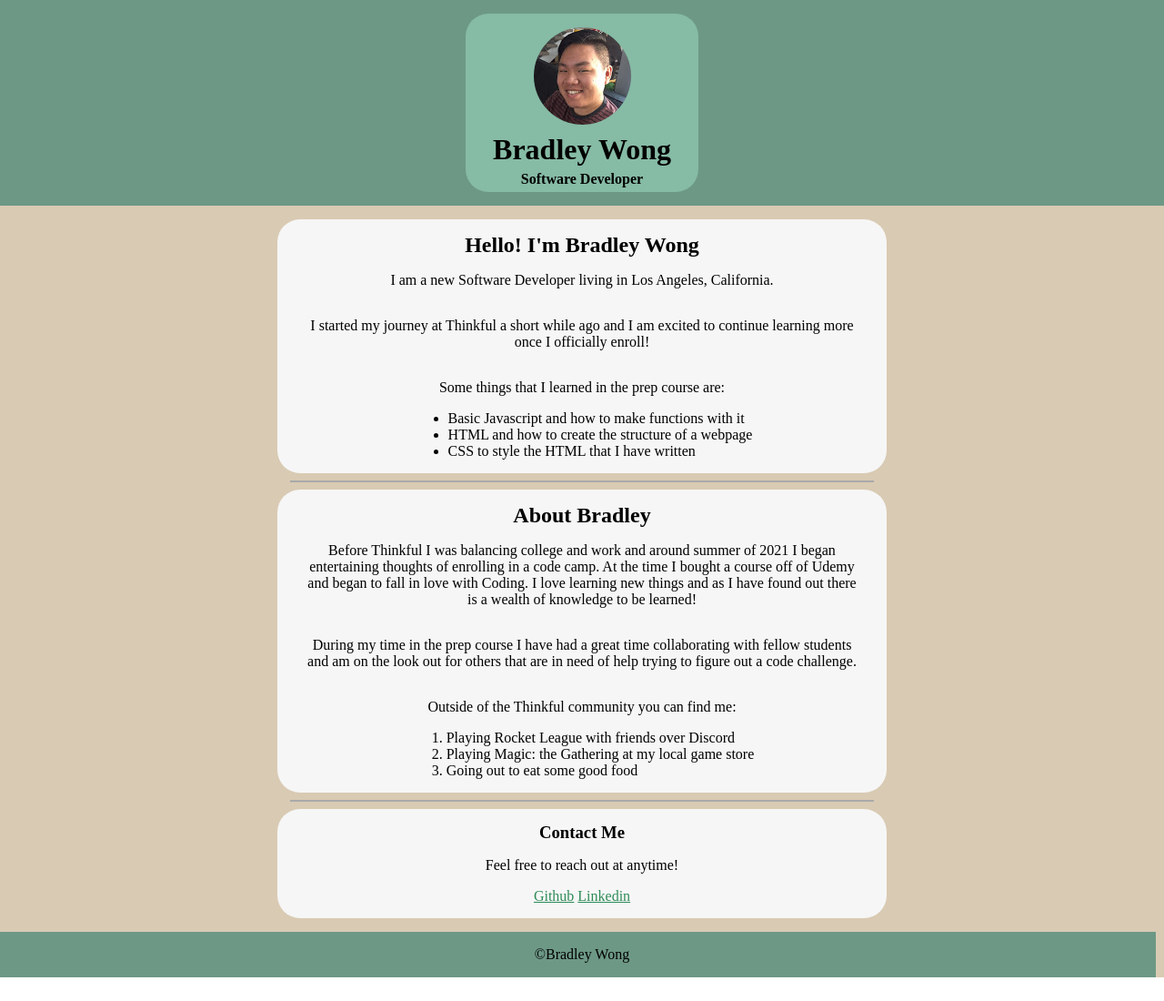
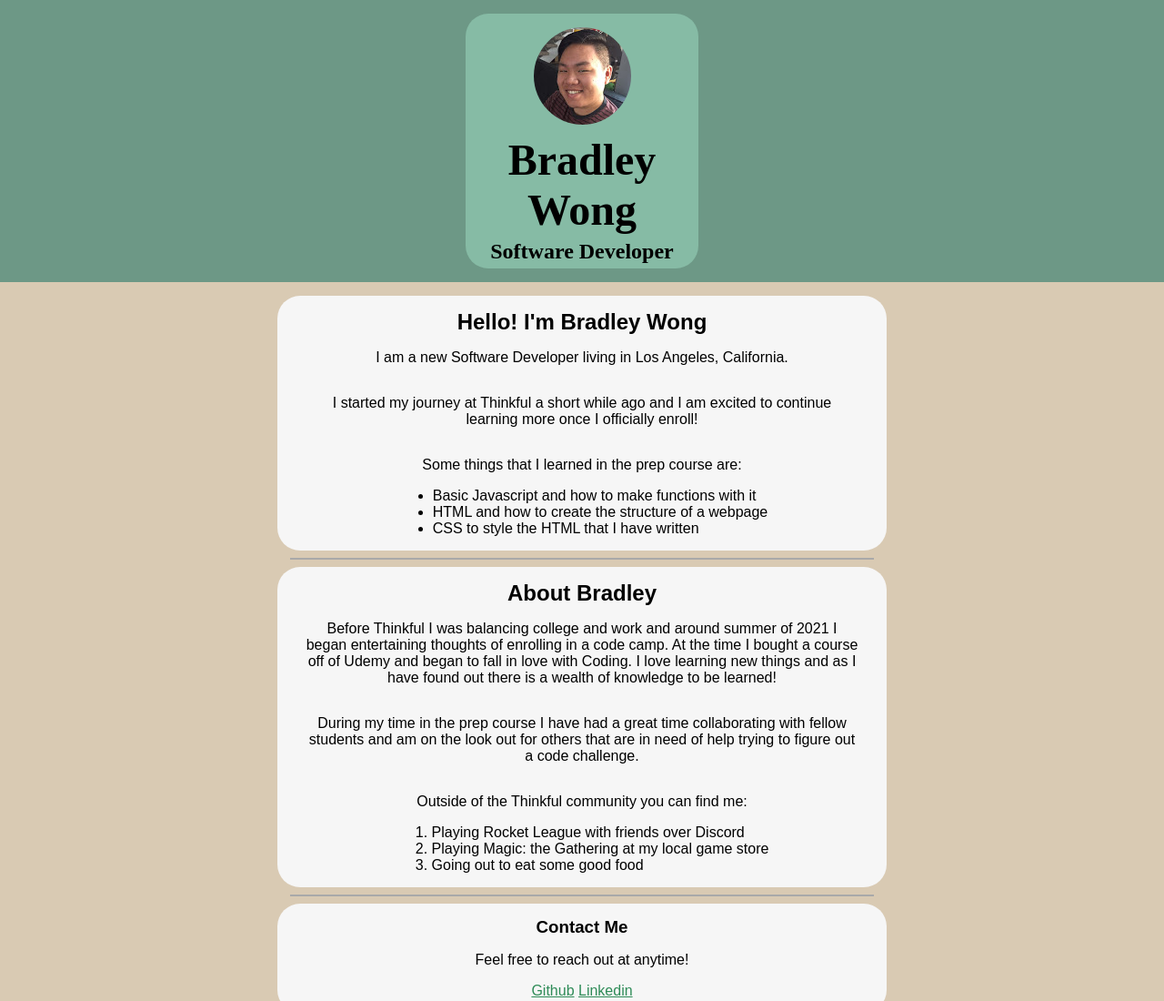
Before and after one commit to blwong77/webPortfolio, a plain HTML site: page index.html in a window 1280 px wide. Shown: the top 1100 px of the page at 91% size. Before the commit the page ends 1074 px from the top, so only its background shows below. Drawn offline with Linux system fonts and the light colour scheme.

Commit message:
added font size to header and font-family to main

```diff
--- a/styles.css
+++ b/styles.css
@@ -1,6 +1,9 @@
 header {
   background-color: #6d9886;
-  padding: 15px 0 15px 0; /*used to create some space for the div to settle in */
+  /*used to create some space for the div to settle in */
+  padding: 15px 0 15px 0;
+  /*sets the font size of header to be 1.5 * the default browser size*/
+  font-size: 1.5em;
 }
 header div {
   margin: auto; /*centers div in header*/
@@ -33,6 +36,9 @@ main {
   padding: 15px 0 15px 0;
   /*centers text in the main*/
   text-align: center;
+  /*sets the font to 'Arial' if not then 'Helvetica'
+    if that doesn't work then to 'sans-serif'*/
+  font-family: Arial, Helvetica, sans-serif;
 }
 article {
   /*article container is 50% of the width of the page*/
```
